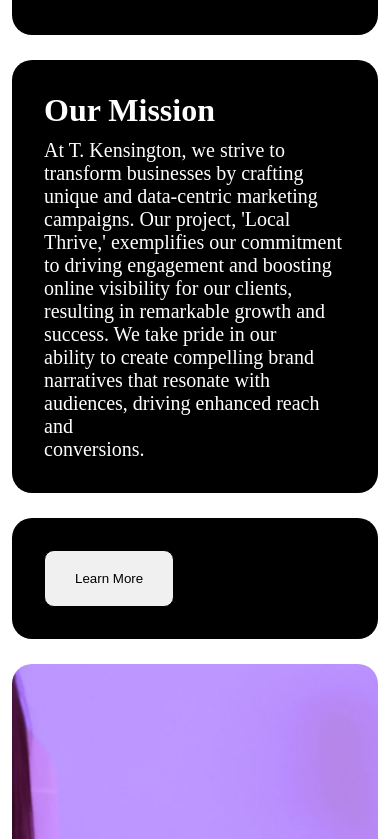
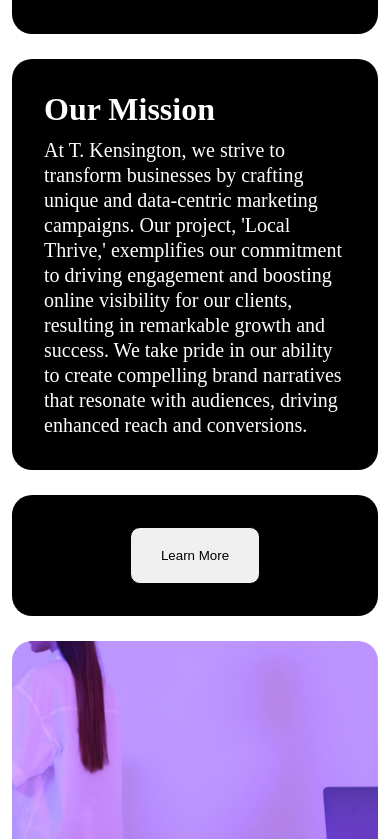
Before and after one commit to ahsan0110/wix-template, a Vue app: page / in a window 390 px wide. Shown: the part 1269-2108 px from the top of the page. Built offline with nearby package versions, Linux system fonts and the light colour scheme.

Commit message:
fixed image responsive and paragraph width

```diff
--- a/src/components/HomeGrid.vue
+++ b/src/components/HomeGrid.vue
@@ -4,21 +4,17 @@
         <div class="div1">
             <h1>Our Story</h1>
             <p>T. Kensington is a top-tier digital marketing agency dedicated to providing specialized online branding
-                <br>
-                solutions and cutting-edge marketing strategies for small and mid-sized enterprises. With a team of <br>
+                solutions and cutting-edge marketing strategies for small and mid-sized enterprises. With a team of
                 innovative thinkers and analytical experts, we excel in SEO, PPC, social media campaigns, and content
-                <br>
                 marketing, ensuring impactful outcomes for our clients.
             </p>
         </div>
         <div class="div2">
             <h1>Our Mission</h1>
-            <p>At T. Kensington, we strive to transform businesses by crafting unique and data-centric marketing <br>
+            <p>At T. Kensington, we strive to transform businesses by crafting unique and data-centric marketing
                 campaigns. Our project, 'Local Thrive,' exemplifies our commitment to driving engagement and boosting
-                <br>
-                online visibility for our clients, resulting in remarkable growth and success. We take pride in our <br>
+                online visibility for our clients, resulting in remarkable growth and success. We take pride in our
                 ability to create compelling brand narratives that resonate with audiences, driving enhanced reach and
-                <br>
                 conversions.
 
             </p>
--- a/src/style.css
+++ b/src/style.css
@@ -176,6 +176,8 @@
 .div2 p {
   margin-top: 10px;
   font-size: 20px;
+  max-width: 70%;
+  line-height: 25px;
 }
 .div3 {
   grid-column-start: 4;
@@ -184,6 +186,7 @@
   display: flex;
   flex-direction: column;
   justify-content: flex-end;
+  align-items: center;
   padding: 32px;
 }
 
@@ -273,11 +276,21 @@
     display: flex;
   }
 }
-@media (max-width: 750px){
-    .parent{
-        display: flex;
-        flex-direction: column;
-    }
+@media (max-width: 750px) {
+  .parent {
+    display: flex;
+    flex-direction: column;
+  }
+  .div1 p,
+  .div2 p {
+    max-width: 100%;
+  }
+  .div4{
+    height: 300px;
+  }
+  /* .div4 img{
+    object-position: center top;
+  } */
 }
 @media (max-width: 700px) {
   .section-card {
```
